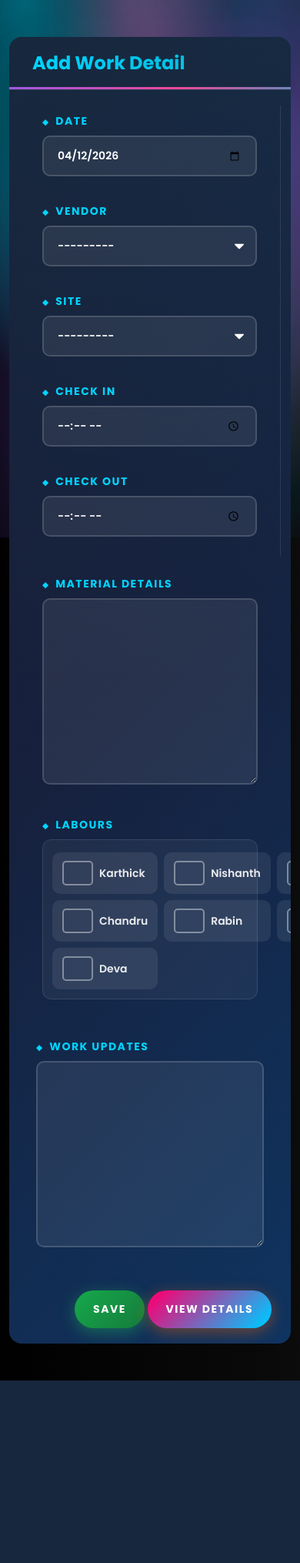
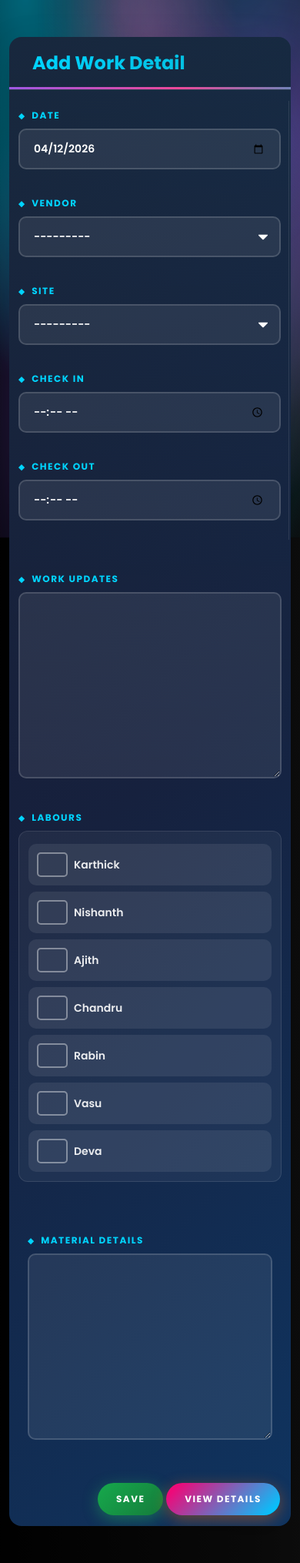
Before and after one commit to Karthikskarthiks/dhevinstech-app, a Django app: page / in a window 390 px wide. Shown: the part 163-2193 px from the top of the page at 77% size. Before the commit the page ends 1956 px from the top, so only its background shows below. Run offline with Django 4.2, Linux system fonts and the light colour scheme; data comes from the database, SQL or seed files in the repository; data that the repository does not hold is empty.

Commit message:
latest changes

```diff
--- a/Frontend/templates/add_workdetail.html
+++ b/Frontend/templates/add_workdetail.html
@@ -281,7 +281,7 @@
 
   .labour-tags-wrapper {
     display: grid;
-    grid-template-columns: repeat(3, 1fr);
+    grid-template-columns: repeat(auto-fit, minmax(160px, 1fr));
     gap: 8px;
     padding: 16px 12px 12px 12px;
     background: rgba(255, 255, 255, 0.05);
@@ -303,6 +303,8 @@
     cursor: pointer;
     transition: all 0.3s ease;
     border: 1px solid transparent;
+    min-width: 0;
+    white-space: normal;
   }
 
   .labour-tag:hover {
@@ -418,7 +420,7 @@
     left: -100%;
     width: 100%;
     height: 100%;
-    background: linear-gradient(90deg, transparent, rgba(255,255,255,0.3), transparent);
+    background: linear-gradient(90deg, transparent, rgba(255, 255, 255, 0.3), transparent);
     transition: 0.5s;
   }
 
@@ -450,7 +452,7 @@
     left: -100%;
     width: 100%;
     height: 100%;
-    background: linear-gradient(90deg, transparent, rgba(255,255,255,0.3), transparent);
+    background: linear-gradient(90deg, transparent, rgba(255, 255, 255, 0.3), transparent);
     transition: 0.5s;
   }
 
@@ -464,16 +466,98 @@
     left: 100%;
   }
 
+  @media (max-width: 992px) {
+    .container {
+      max-width: 100% !important;
+      padding-left: 1rem;
+      padding-right: 1rem;
+    }
+
+    .card {
+      width: 100%;
+      margin: 0;
+    }
+
+    .card-body {
+      padding: 16px;
+    }
+
+    .row.g-3 {
+      gap: 1rem;
+    }
+
+    .col-md-6 {
+      width: 100%;
+      padding-left: 0;
+      padding-right: 0;
+      border-right: none;
+    }
+
+    .labour-tags-wrapper {
+      grid-template-columns: repeat(auto-fit, minmax(140px, 1fr));
+    }
+
+    .labour-tag {
+      padding: 10px;
+      font-size: 13px;
+    }
+  }
+
+  @media (max-width: 576px) {
+    .container {
+      padding-left: 0.75rem;
+      padding-right: 0.75rem;
+    }
+
+    .card-body {
+      padding: 14px;
+    }
+
+    .form-label {
+      font-size: 12px;
+    }
+
+    .labour-tags-wrapper {
+      grid-template-columns: 1fr;
+    }
+
+    .labour-tag {
+      justify-content: flex-start;
+      padding: 10px 10px;
+    }
+
+    .btn {
+      padding: 12px 18px;
+      font-size: 12px;
+    }
+  }
+
   @keyframes btnGreenShine {
-    0% { background-position: 0% 50%; }
-    50% { background-position: 100% 50%; }
-    100% { background-position: 0% 50%; }
+    0% {
+      background-position: 0% 50%;
+    }
+
+    50% {
+      background-position: 100% 50%;
+    }
+
+    100% {
+      background-position: 0% 50%;
+    }
   }
 
   @keyframes btnColorShine {
-    0% { background-position: 0% 50%; }
-    50% { background-position: 100% 50%; }
-    100% { background-position: 0% 50%; }
+    0% {
+      background-position: 0% 50%;
+    }
+
+    50% {
+      background-position: 100% 50%;
+    }
+
+    100% {
+      background-position: 0% 50%;
+    }
   }
 </style>
 
@@ -520,8 +604,8 @@
           <!-- Right Column -->
           <div class="col-md-6">
             <div class="mb-3">
-              <label class="form-label">Material Details</label>
-              {{ form.material_description }}
+              <label class="form-label">Work Updates</label>
+              {{ form.work_description }}
             </div>
 
             <div class="mb-3">
@@ -539,8 +623,8 @@
 
           <div class="col-12">
             <div class="mb-3">
-              <label class="form-label">Work Updates</label>
-              {{ form.work_description }}
+              <label class="form-label">Material Details</label>
+              {{ form.material_description }}
             </div>
           </div>
 
--- a/Frontend/templates/workdetail_list.html
+++ b/Frontend/templates/workdetail_list.html
@@ -556,6 +556,7 @@
     .table-custom td {
       font-size: 0.8rem;
       padding: 0.5rem;
+
     }
 
     .chip {
```
Also changed, not shown: Frontend/templates/workdetail_detail.html (+11 -0 lines).
